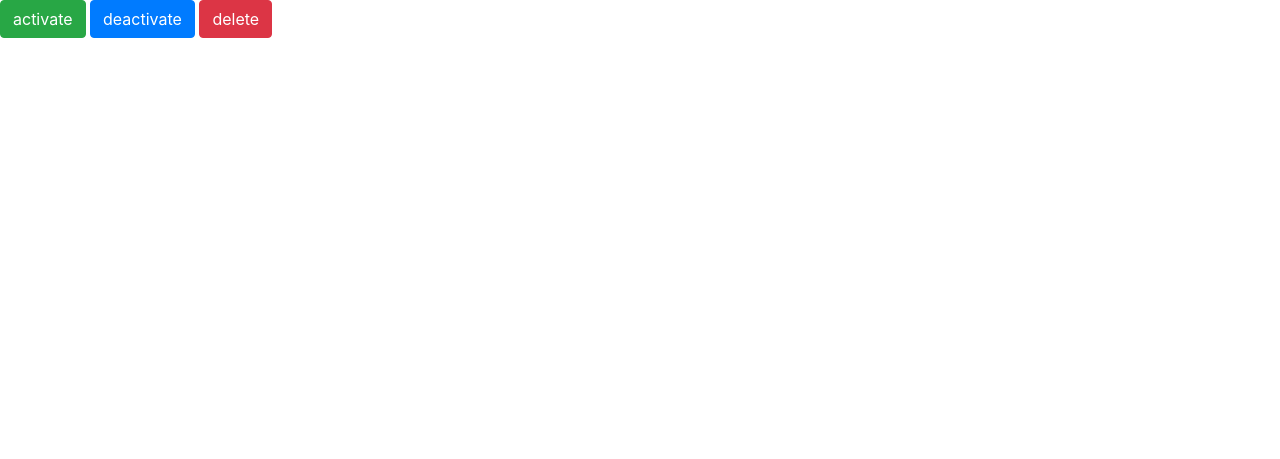
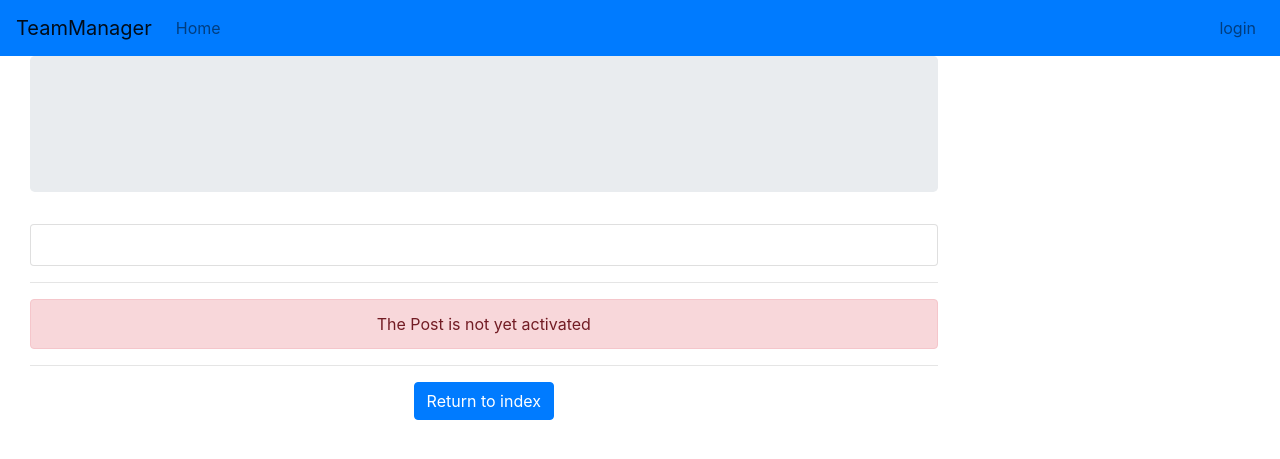
Before and after one commit to 12rambau/team-manager, a Symfony app: template templates/blog/view.html.twig in a window 1280 px wide. Shown: the top 459 px of the page. Run offline with Twig, Linux system fonts and the light colour scheme; the template is opened without the code that fills it, so the values that code supplies are empty; some libraries are stand-ins or nearby versions.

Commit message:
cosmetic blog

```diff
--- a/templates/blog/index.html.twig
+++ b/templates/blog/index.html.twig
@@ -1,6 +1,6 @@
 {% extends 'layout.html.twig' %}
 
-{% block title %}Hello BlogController!{% endblock %}
+{% block title %}Blog index{% endblock %}
 
 {% block content %}
 
--- a/templates/blog/view.html.twig
+++ b/templates/blog/view.html.twig
@@ -1,14 +1,29 @@
-{% extends 'base.html.twig' %}
+{% extends 'layout.html.twig' %}
 
 {% block title %}{{ post.slug }}{% endblock %}
 
-{% block body %}
-<div> {{ post.slug }}</div>
+{% block content %}
+<div class="jumbotron text-center">
+    <div><h1>{{ post.title }}</h1></div>
+    <div>{{ post.short }}</div>
+</div>
 
-<a class="btn btn-success" href={{ path('blog-activate', {'slug': post.slug}) }}>activate</a>
-<a class="btn btn-primary" href={{ path('blog-deactivate', {'slug': post.slug}) }}>deactivate</a>
-<a class="btn btn-danger" href={{ path('blog-delete', {'slug': post.slug}) }}>delete</a>
+<div class="card">
+    <div class="card-body">
+        <div class="card-text">
+            {{ post.content }}
+        </div>
+    </div>
+</div>
 
-{{dump()}}
+{% if post.active == false %}
+    <hr/>
+    <div class="alert alert-danger text-center"> The Post is not yet activated</div>
+{% endif %}
+
+<hr/>
+<div class="container text-center">
+    <a class="btn btn-primary" href={{ path('blog-index') }}>Return to index</a>
+</div>
 
 {% endblock %}
```
Also changed, not shown: src/Controller/BlogController.php (+9 -6 lines), templates/blog/add.html.twig (+20 -3 lines), templates/blog/edit.html.twig (+20 -4 lines).
